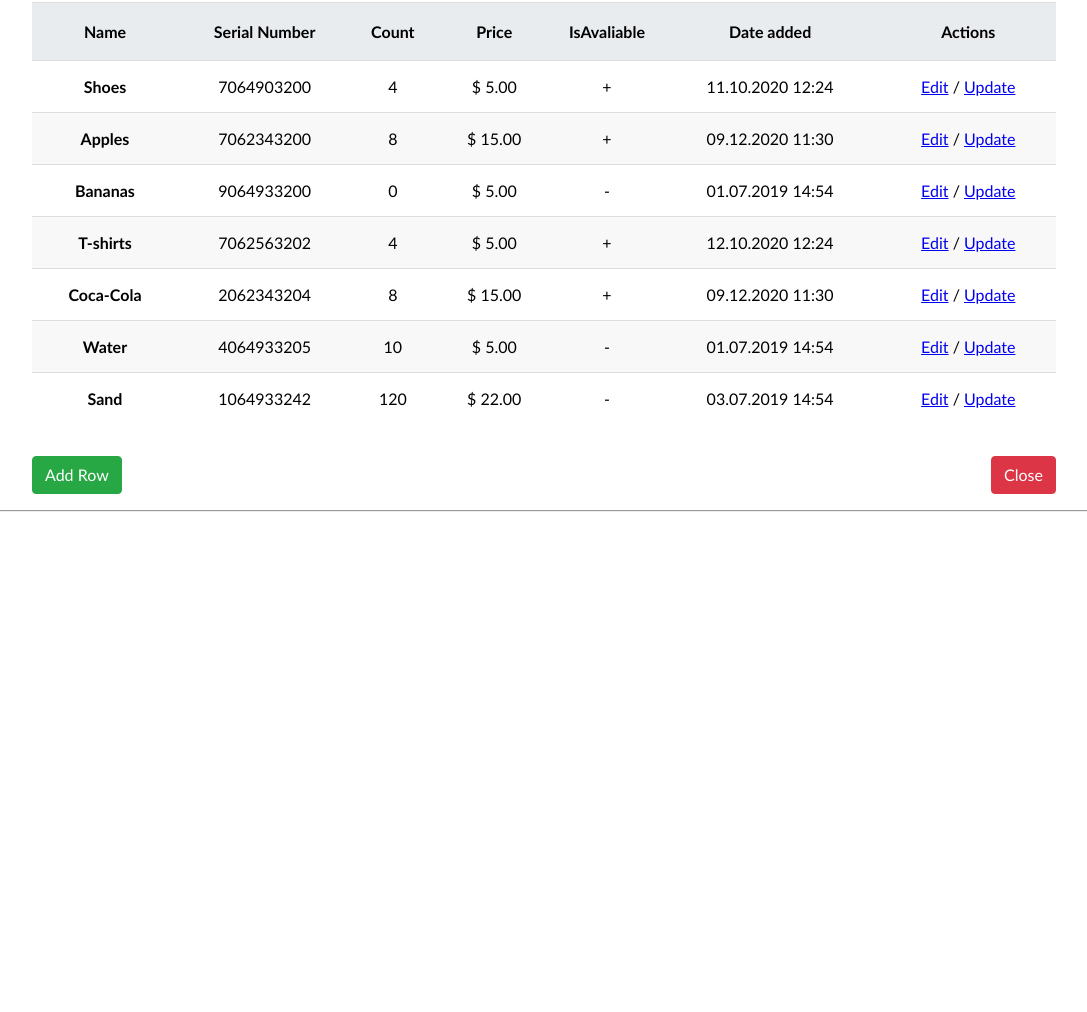
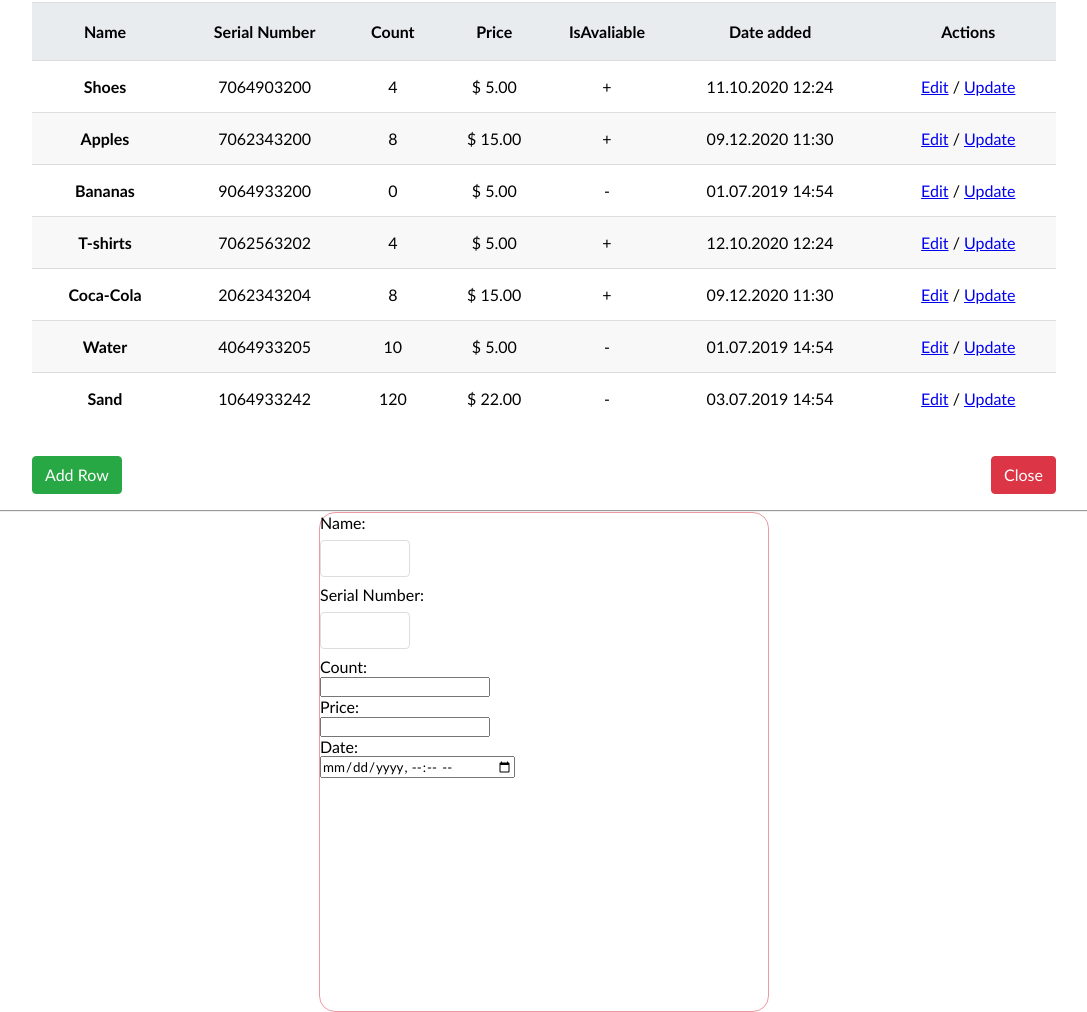
Before and after one commit to StudentNovikov/ModalTable, a website: page src/index.html in a window 1280 px wide. Shown: the part 121-1133 px from the top of the page, without its empty margins (96-1183 px from the left). Before the commit the page ends 800 px from the top, so only its background shows below. Drawn offline with Linux system fonts and the light colour scheme.

Commit message:
added edit-update form markup

```diff
--- a/src/index.html
+++ b/src/index.html
@@ -97,7 +97,18 @@
   </div>
   <hr>
   <div class="add-update">
-
+    <form>
+      <p><label for="name">Name:</label></p>
+      <input type="text" name="inputName" id="name">
+      <p><label for="serialNumber">Serial Number:</label></p>
+      <input type="text" name="inputSerialNumber" id="serialNumber">
+      <p><label for="count">Count:</label></p>
+      <input type="number" name="inputSerialNumber" id="count">
+      <p><label for="price">Price:</label></p>
+      <input type="number" name="inputPrice" id="price">
+      <p><label for="date">Date:</label></p>
+      <input type="datetime-local" name="inputDate" id="date">
+     </form>
   </div>
   <script src="main.js"></script>
 </body>
--- a/src/style.css
+++ b/src/style.css
@@ -120,6 +120,16 @@ input[type=text]:focus{
   outline: 5px auto var(--red-light-color);
 }
 
+/* Positioning styles */
 .move-right{
   float: right;
 }
+
+/* Edit-Update form styles */
+.add-update{
+  width:450px;
+  border-radius: 1rem;
+  min-height: 500px;
+  margin:0 auto;
+  border:1px solid var(--red-light-color);
+}
```
